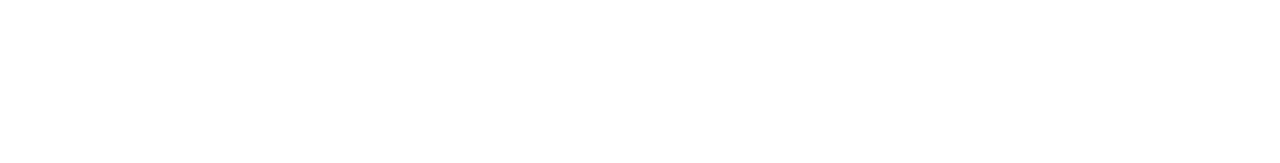
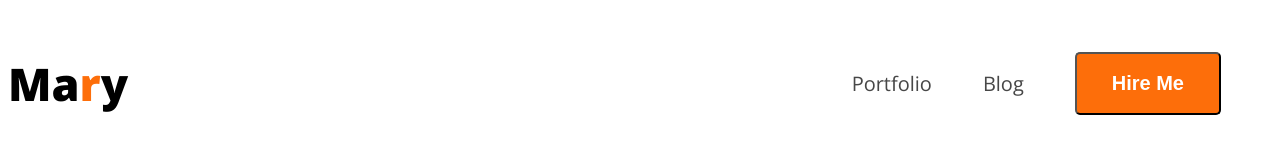
Before and after one commit to sohebakhter/web-dev-portfolio, a plain HTML site: page index.html in a window 1280 px wide. Drawn offline with nearby package versions, Linux system fonts and the light colour scheme.

```diff
--- a/index.html
+++ b/index.html
@@ -1,12 +1,27 @@
 <!DOCTYPE html>
 <html lang="en">
+
 <head>
     <meta charset="UTF-8">
     <meta name="viewport" content="width=device-width, initial-scale=1.0">
     <title>Web Developer Portfolio</title>
+    <link rel="preconnect" href="https://fonts.googleapis.com">
+    <link rel="preconnect" href="https://fonts.gstatic.com" crossorigin>
+    <link href="https://fonts.googleapis.com/css2?family=Open+Sans:ital,wght@0,300..800;1,300..800&display=swap"
+        rel="stylesheet">
+    <link rel="stylesheet" href="styles/portfolio.css">
 </head>
-<body>
+
+<body class="open-sans-normal">
     <header>
+        <nav>
+            <h3 class="nav-title">Ma<span class="text-primary">r</span>y</h3>
+            <ul>
+                <li><a class="dark-2" href="">Portfolio</a></li>
+                <li><a class="dark-2" href="">Blog</a></li>
+                <li><a href=""><button class="btn-primary">Hire Me</button></a></li>
+            </ul>
+        </nav>
 
     </header>
     <main>
@@ -16,4 +31,5 @@
 
     </footer>
 </body>
+
 </html>
--- /dev/null
+++ b/styles/portfolio.css
@@ -0,0 +1,54 @@
+.open-sans-normal {
+    font-family: "Open Sans", sans-serif;
+    font-optical-sizing: auto;
+    font-style: normal;
+    font-variation-settings:
+        "wdth" 100;
+}
+
+.text-primary {
+    color: #FD6E0A;
+}
+
+.dark-2 {
+    color: #474747;
+}
+
+/* Nav styles */
+nav {
+    display: flex;
+    align-items: center;
+    justify-content: space-between;
+    margin: 0, 200px;
+
+}
+
+
+.nav-title {
+    font-weight: 800;
+    font-size: 45px;
+}
+
+nav ul {
+    display: flex;
+    align-items:center;
+}
+
+
+nav ul li {
+    list-style: none;
+    margin-right: 51px;
+}
+
+nav li a {
+    text-decoration: none;
+    font-size: 20px;
+}
+.btn-primary{
+    background-color: #FD6E0A;
+    font-size: 20px;
+    color: #FFFFFF;
+    font-weight:bold;
+    padding: 18px 35px;
+    border-radius: 5px;
+}
```
